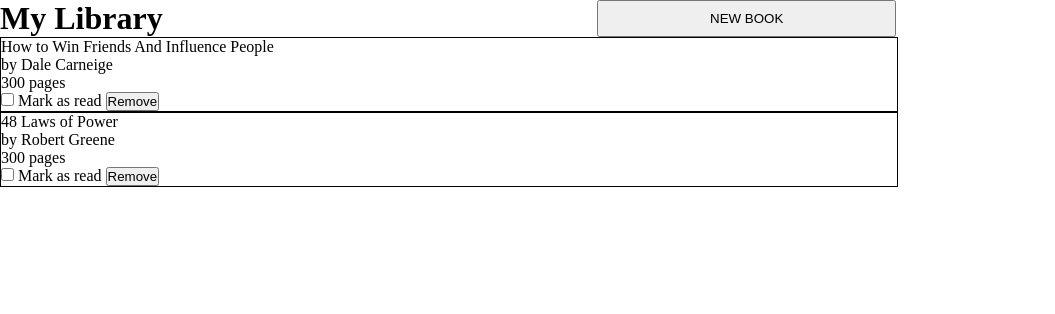
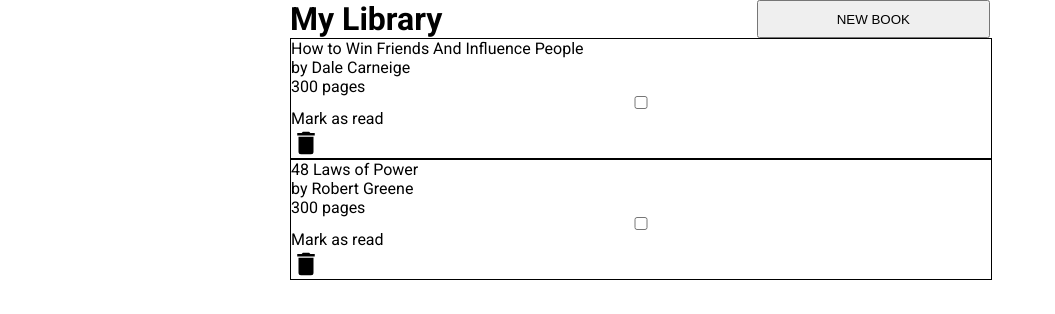
Before and after one commit to zishan29/Library, a plain HTML site: page index.html in a window 1280 px wide. Shown: the whole page, without its empty margins (0-1055 px from the left). Drawn offline with Linux system fonts and the light colour scheme.

Commit message:
Align the page and add remove icon

```diff
--- a/index.html
+++ b/index.html
@@ -6,6 +6,9 @@
     <title>Library</title>
     <link rel="stylesheet" href="./styles.css">
     <script src="./script.js" defer></script>
+    <link rel="preconnect" href="https://fonts.googleapis.com">
+    <link rel="preconnect" href="https://fonts.gstatic.com" crossorigin>
+    <link href="https://fonts.googleapis.com/css2?family=Roboto:ital,wght@0,100;0,300;0,400;0,500;0,700;0,900;1,100;1,300;1,400;1,500;1,700;1,900&display=swap" rel="stylesheet">
 </head>
 <body>
     <h1>My Library</h1>
@@ -31,7 +34,7 @@
             <div id="book-pages"><span>300</span> pages</div>
             <input type="checkbox" id="checkbox" name="checkbox">
             <label>Mark as read</label>
-            <button>Remove</button>
+            <button id="remove"></button>
         </div>
         <div class="card">
             <div id="book-title">48 Laws of Power</div>
@@ -39,7 +42,7 @@
             <div id="book-pages"><span>300</span> pages</div>
             <input type="checkbox" id="checkbox" name="checkbox">
             <label>Mark as read</label>
-            <button>Remove</button>
+            <button id="remove"></button>
         </div>
     </div>
 </body>
--- a/styles.css
+++ b/styles.css
@@ -5,14 +5,15 @@
 
 :root {
     height: 100%;
-    width: 70vw;
+    font-family: 'Roboto', sans-serif;
 }
 
 body {
+    width: 700px;
     position: relative;
     display: grid;
     grid-template-columns: 2fr 1fr;
-
+    margin: auto;
 }
 
 .form {
@@ -96,3 +97,15 @@
 .library {
     grid-column: 1 / 3;
 }
+
+.card > #remove {
+    background-image: url(./icons/delete.svg);
+    height: 30px;
+    width: 30px;
+    border: none;
+    background-color: white;
+}
+
+.card {
+    display: grid;
+}
```
Also changed, not shown: icons/delete.svg (added).
